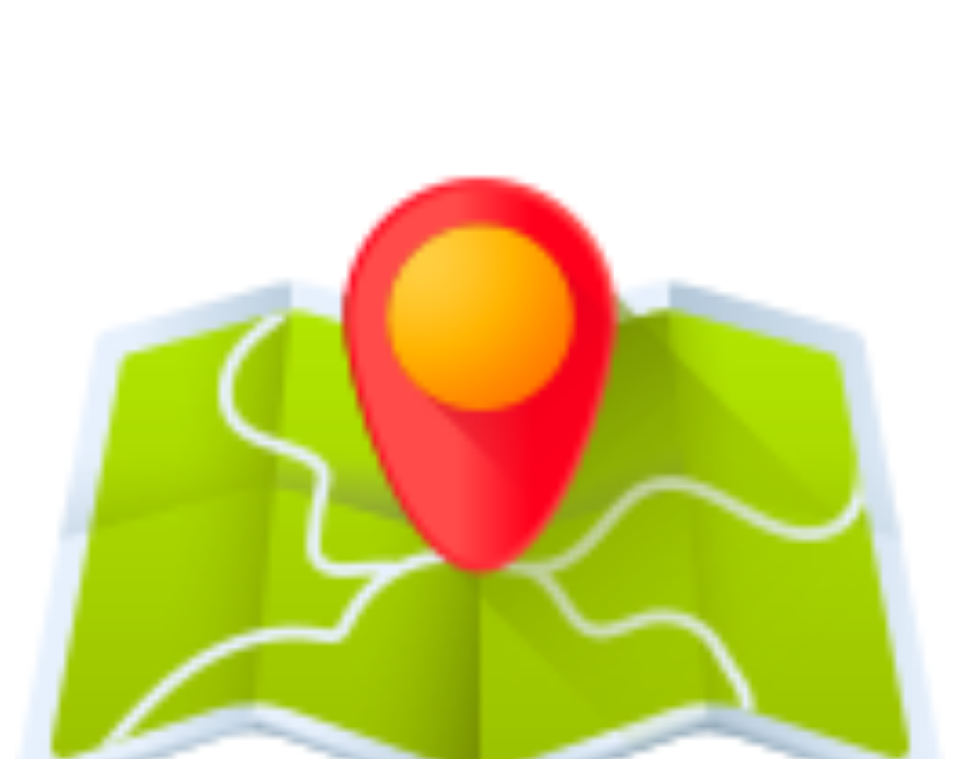
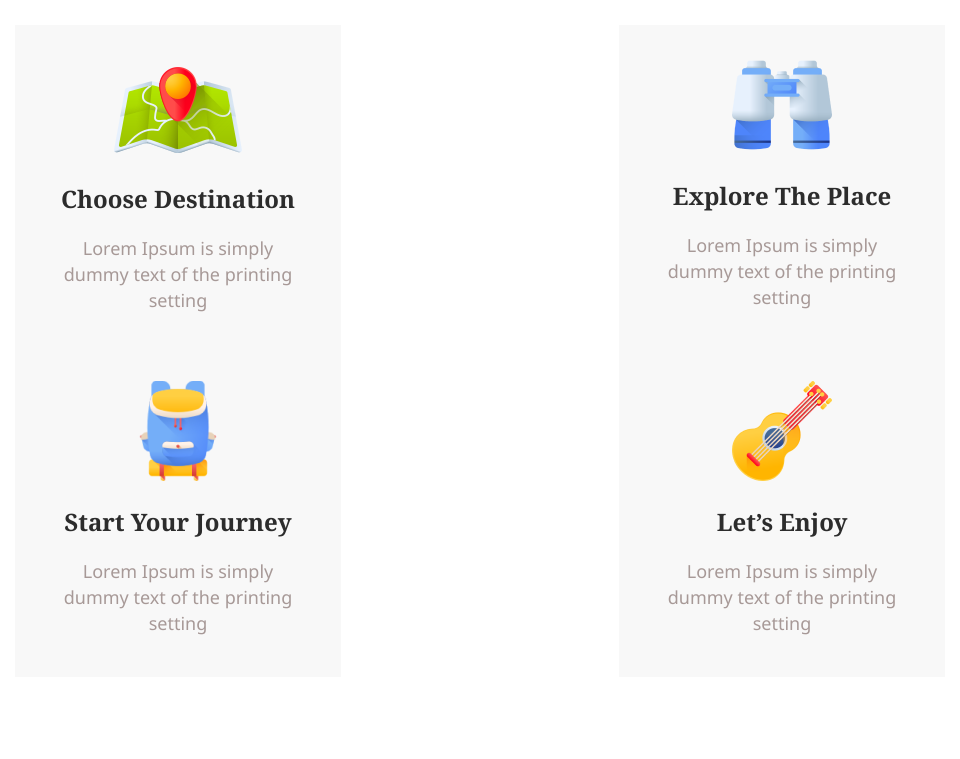
Before and after one commit to ajarrra/mockup_cartoon, a plain HTML site: page index.html in a window 1280 px wide. Shown: the part 1392-2151 px from the top of the page, without its empty margins (160-1120 px from the left). Drawn offline with Linux system fonts and the light colour scheme.

Commit message:
I completed the section with maps and pictures about the trip

```diff
--- a/css/style.css
+++ b/css/style.css
@@ -15,6 +15,11 @@ body {
 a {
   color: inherit;
   text-decoration: none;
+}
+
+p {
+  font-family: "Segoe UI", Tahoma, Geneva, Verdana, sans-serif;
+  color: #a79997;
 }
 li {
   list-style: none;
@@ -193,7 +198,11 @@ button {
   width: 200px;
   height: 60px;
   flex-shrink: 0;
-
+  transition: 0.5s;
+}
+button:hover{
+	background: #fc5940;
+	box-shadow: 0px 10px 30px 5px rgba(132, 121, 119, 0.2);
 }
 
 h1 {
@@ -219,12 +228,11 @@ h1 {
   margin-top: -50px;
 }
 
-.hero_btn{
+.hero_btn {
   position: absolute;
   margin-top: 577px;
   margin-left: 135px;
 }
-
 
 .discover_line {
   width: 234px;
@@ -251,7 +259,6 @@ h1 {
   margin-top: 30px;
 }
 
-
 .arab_egypt p {
   color: #a79997;
   font-family: "Segoe UI", Tahoma, Geneva, Verdana, sans-serif;
@@ -267,22 +274,21 @@ h1 {
   margin-top: 10px;
 }
 
-.des_svg{
+.des_svg {
   margin-top: -13px;
 }
-.dess_svg{
+.dess_svg {
   margin-top: -35px;
   margin-left: 224px;
 }
 
-
-.destinations{
+.destinations {
   display: flex;
   width: 1185px;
   height: 154px;
   flex-shrink: 0;
-background: #FFF;
-box-shadow: 0px 10px 30px 5px rgba(219, 200, 197, 0.20);
+  background: #fff;
+  box-shadow: 0px 10px 30px 5px rgba(219, 200, 197, 0.2);
   position: relative;
 
   margin-left: 495px;
@@ -290,6 +296,77 @@ margin-top: -159px;
   padding-top: 45px;
   padding-left: 45px;
 }
-.destinations_btn{
+.destinations_btn {
   margin-right: 45px;
 }
+.choose_des_card {
+  width: 326px;
+  height: 326px;
+  flex-shrink: 0;
+  cursor: pointer;
+  background: #f8f8f8;
+  display: flex;
+  flex-direction: column;
+  justify-content: center;
+  align-items: center;
+  transform: inherit;
+  transition: 0.5s;
+}
+
+.choose_des_card:hover{
+	background: #FFF;
+	box-shadow: 0px 10px 30px 5px rgba(219, 200, 197, 0.2);
+
+}
+
+.choose_des_card:focus{
+	background: #FFF;
+	box-shadow: 0px 10px 30px 5px rgba(219, 200, 197, 0.2);
+
+}
+
+
+
+
+.choose_des_card img {
+  width: 128px;
+  height: 128px;
+  flex-shrink: 0;
+  margin-top: -50px;
+}
+
+.choose_des_card_img img {
+  width: 100px;
+  height: 100px;
+  flex-shrink: 0;
+  margin-top: -44px;
+}
+
+.choose_des_card h5 {
+  color: #2c2c2c;
+  text-align: center;
+  font-family: Noto Serif;
+  font-size: 24px;
+  font-style: normal;
+  font-weight: 700;
+  line-height: normal;
+  margin-top: 24px;
+  margin-bottom: 20px;
+
+}
+
+.choose_des_card p {
+  color: #a79997;
+  text-align: center;
+  font-size: 18px;
+  font-weight: 400;
+  line-height: 26px;
+  width: 250px;
+  height: 45px;
+  flex-shrink: 0;
+
+}
+
+.choose_des_card_h{
+	margin-top: -16px;
+}
--- a/index.html
+++ b/index.html
@@ -189,27 +189,35 @@
 
     <section class="choose_destination">
       <div class="container">
-        <div class="choose_des_cards">
+        <div class="choose_des_cards flex">
           <div class="choose_des_card">
             <img src="img/map 1.png" alt="" />
+			<div class="choose_des_card_h">
             <h5>Choose Destination</h5>
             <p>Lorem Ipsum is simply dummy text of the printing setting</p>
+		</div>
           </div>
 
           <div class="choose_des_card">
+           <div class="choose_des_card_img">
             <img src="img/binocular 1.png" alt="" />
+		</div>
             <h5>Explore The Place</h5>
             <p>Lorem Ipsum is simply dummy text of the printing setting</p>
           </div>
 
           <div class="choose_des_card">
-            <img src="img/backpack 1.png" alt="" />
+			<div class="choose_des_card_img"> <img src="img/backpack 1.png" alt="" /></div>
+
+
             <h5>Start Your Journey</h5>
             <p>Lorem Ipsum is simply dummy text of the printing setting</p>
           </div>
 
           <div class="choose_des_card">
+			<div class="choose_des_card_img">
             <img src="img/ukelele 1.png" alt="" />
+		</div>
             <h5>Let’s Enjoy</h5>
             <p>Lorem Ipsum is simply dummy text of the printing setting</p>
           </div>
```
Lines whose indentation alone changed are shown as unchanged.
